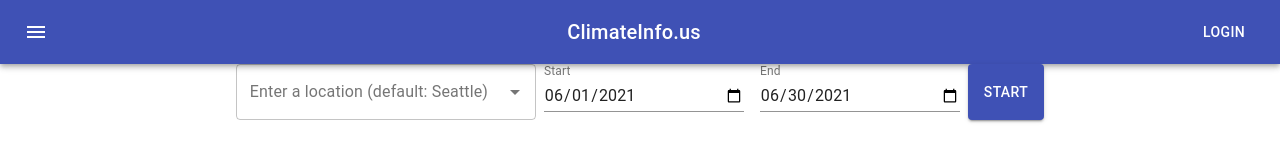
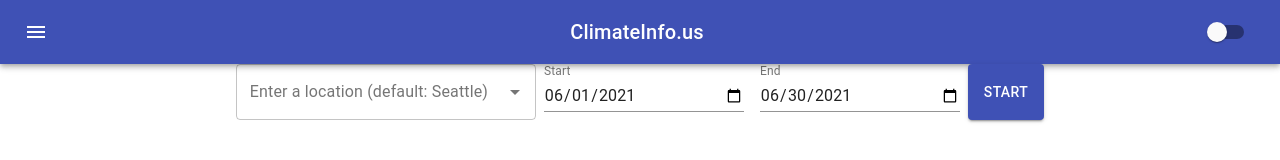
Before and after one commit to rosshoyt/climate-info, a React (Create React App) app: page / in a window 1280 px wide. Shown: the top 160 px of the page. Built offline with nearby package versions, Linux system fonts and the light colour scheme; no server answers.

Commit message:
Moved darkMode switch to TitleAppBar

```diff
--- a/src/App.js
+++ b/src/App.js
@@ -1,11 +1,10 @@
 import React, { useState, useEffect } from 'react';
 import './App.css';
+import { ThemeProvider, createTheme } from '@material-ui/core/styles';
+import { Paper } from '@material-ui/core';
+import TitleAppBar from './Components/TitleAppBar';
 import MaxTempVisualization from './Components/MaxTempVisualization';
 import GSOMVisualization from './Components/GSOMVisualization';
-import { ThemeProvider, createTheme } from '@material-ui/core/styles';
-import { Switch, Typography, Paper } from '@material-ui/core';
-import TitleAppBar from './Components/TitleAppBar';
-
 
 function App() {
   const [darkMode, setDarkMode] = useState(false);
@@ -20,10 +19,9 @@ function App() {
     <ThemeProvider theme={theme}>
       <Paper style={{ height: "100vh" }}>
         <div className="App">
-          <TitleAppBar title="ClimateInfo.us"/>
-          <MaxTempVisualization />
-          <GSOMVisualization />
-          <Switch checked={darkMode} onChange={() => setDarkMode(!darkMode)} />
+          <TitleAppBar title="ClimateInfo.us" darkMode={darkMode} setDarkMode={setDarkMode}/>
+          <MaxTempVisualization/>
+          <GSOMVisualization/>
         </div>
       </Paper>
     </ThemeProvider>
--- a/src/Components/TitleAppBar.js
+++ b/src/Components/TitleAppBar.js
@@ -3,9 +3,9 @@ import { makeStyles } from '@material-ui/core/styles';
 import AppBar from '@material-ui/core/AppBar';
 import Toolbar from '@material-ui/core/Toolbar';
 import Typography from '@material-ui/core/Typography';
-import Button from '@material-ui/core/Button';
 import IconButton from '@material-ui/core/IconButton';
 import MenuIcon from '@material-ui/icons/Menu';
+import Switch from '@material-ui/core/Switch'
 
 const useStyles = makeStyles((theme) => ({
   root: {
@@ -19,7 +19,7 @@ const useStyles = makeStyles((theme) => ({
   },
 }));
 
-export default function TitleAppBar({title}) {
+export default function TitleAppBar({title, darkMode, setDarkMode}) {
   const classes = useStyles();
 
   return (
@@ -32,7 +32,7 @@ export default function TitleAppBar({title}) {
           <Typography variant="h6" className={classes.title}>
             {title}
           </Typography>
-          <Button color="inherit">Login</Button>
+          <Switch checked={darkMode} onChange={() => setDarkMode(!darkMode) } />
         </Toolbar>
       </AppBar>
     </div>
```
